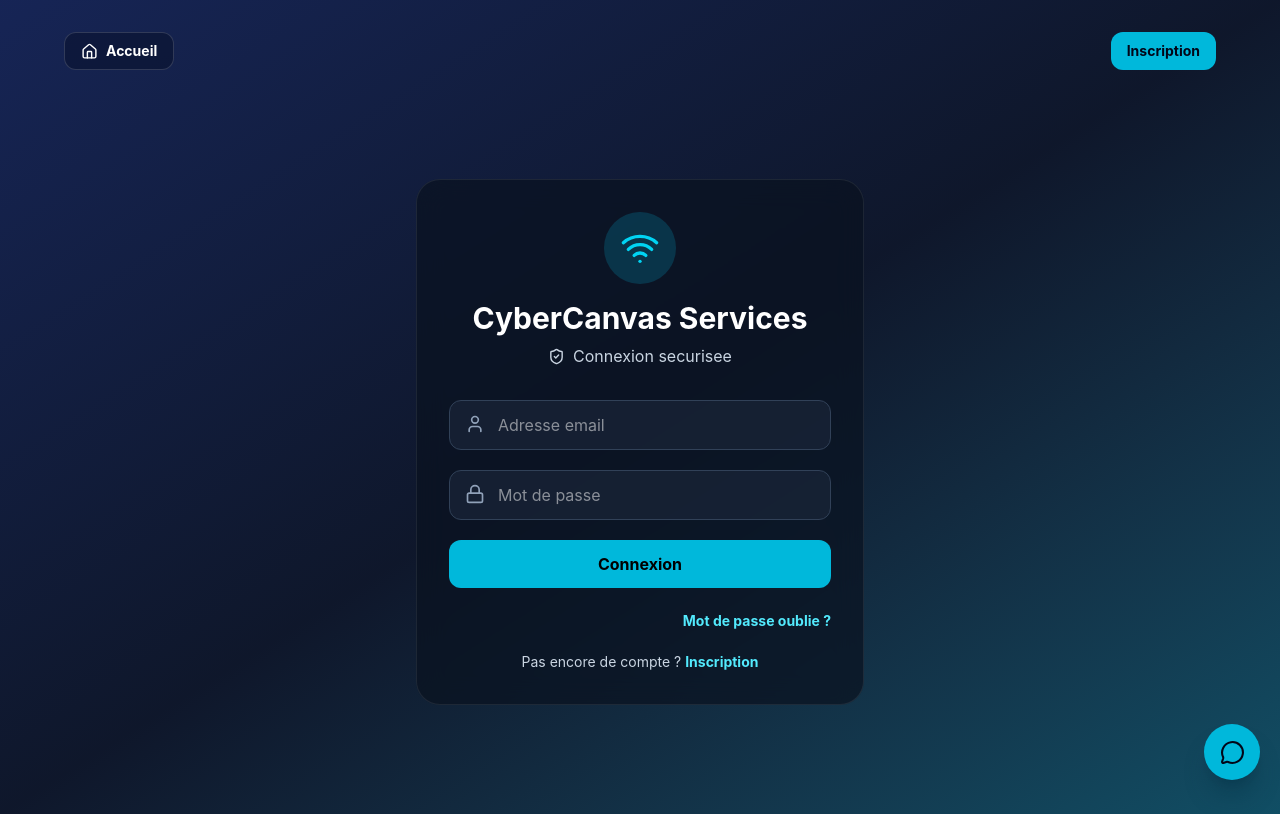
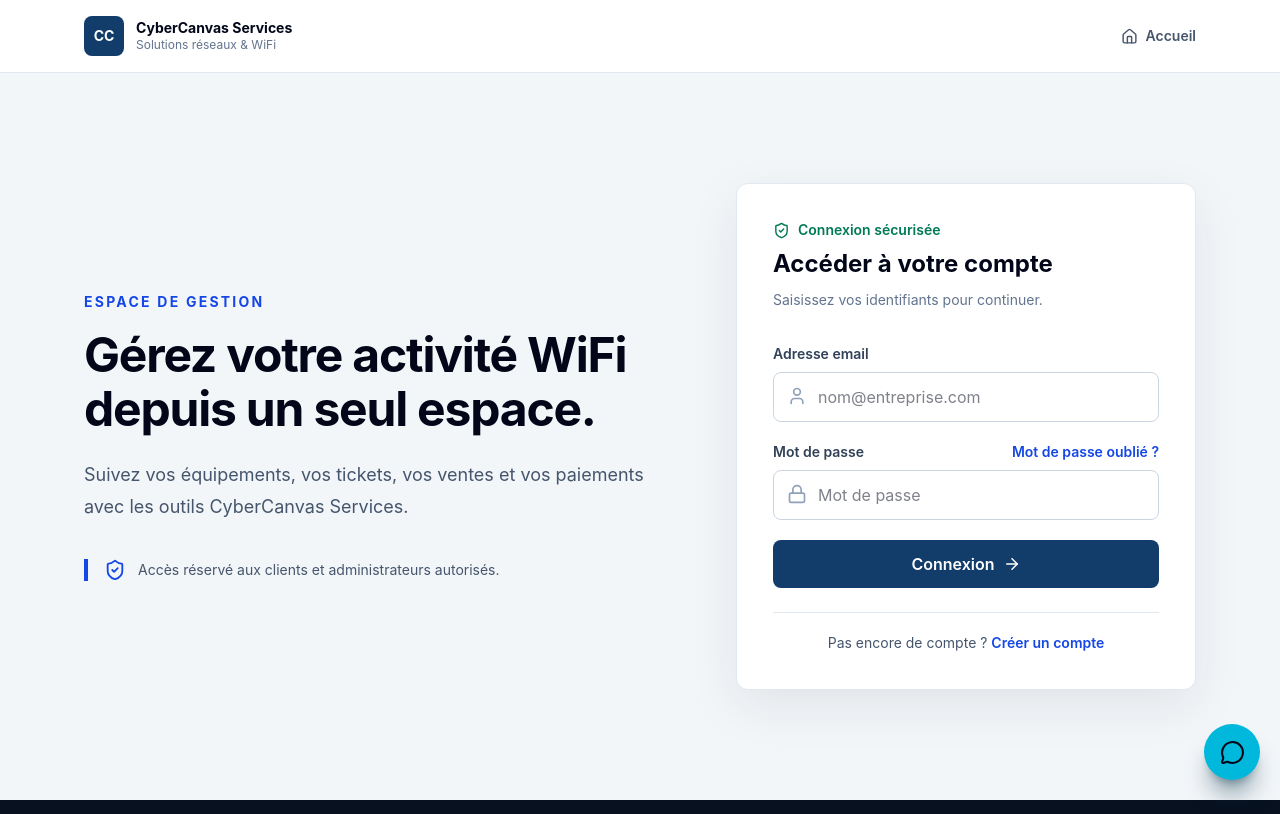
Before and after one commit to cybercanvasservices-sys/cybercanvas-services, a Next.js app: page /login in a window 1280 px wide. Built offline with nearby package versions, Linux system fonts and the light colour scheme.

Commit message:
Redesign the login page

```diff
--- a/app/login/page.tsx
+++ b/app/login/page.tsx
@@ -3,8 +3,7 @@
 import Link from "next/link";
 import { FormEvent, Suspense, useState } from "react";
 import { useRouter, useSearchParams } from "next/navigation";
-import { motion } from "framer-motion";
-import { Home, Lock, RefreshCcw, ShieldCheck, User, Wifi } from "lucide-react";
+import { ArrowRight, Home, Lock, RefreshCcw, ShieldCheck, User } from "lucide-react";
 
 export default function LoginPage() {
   return (
@@ -17,13 +16,13 @@
 function LoginContent() {
   const router = useRouter();
   const searchParams = useSearchParams();
-  const nextUrl = searchParams.get("next") || "/dashboard";
+  const nextUrl = searchParams?.get("next") || "/dashboard";
 
   const [email, setEmail] = useState("");
   const [password, setPassword] = useState("");
   const [error, setError] = useState("");
   const [info, setInfo] = useState(
-    searchParams.get("reason") === "inactive"
+    searchParams?.get("reason") === "inactive"
       ? "Votre session a expire pour cause d'inactivite. Reconnectez-vous pour continuer."
       : ""
   );
@@ -98,26 +97,43 @@
   return (
     <LoginShell>
       <form className="space-y-5" onSubmit={handleSubmit}>
-        <div className="relative">
-          <User className="absolute left-4 top-3.5 h-5 w-5 text-slate-400" />
+        <div>
+          <label htmlFor="email" className="mb-2 block text-sm font-semibold text-slate-700">
+            Adresse email
+          </label>
+          <div className="relative">
+          <User className="absolute left-3.5 top-3.5 h-5 w-5 text-slate-400" />
           <input
+            id="email"
             type="email"
             value={email}
             onChange={(event) => setEmail(event.target.value)}
-            placeholder="Adresse email"
-            className="w-full rounded-xl border border-slate-700 bg-slate-800/60 py-3 pl-12 pr-4 text-white outline-none focus:border-cyan-500"
+            placeholder="nom@entreprise.com"
+            className="w-full rounded-lg border border-slate-300 bg-white py-3 pl-11 pr-4 text-slate-950 outline-none focus:border-blue-700 focus:ring-2 focus:ring-blue-100"
           />
+          </div>
         </div>
 
-        <div className="relative">
-          <Lock className="absolute left-4 top-3.5 h-5 w-5 text-slate-400" />
+        <div>
+          <div className="mb-2 flex items-center justify-between gap-3">
+            <label htmlFor="password" className="text-sm font-semibold text-slate-700">
+              Mot de passe
+            </label>
+            <Link href="/mot-de-passe-oublie" className="text-sm font-semibold text-blue-700 hover:underline">
+              Mot de passe oublié ?
+            </Link>
+          </div>
+          <div className="relative">
+          <Lock className="absolute left-3.5 top-3.5 h-5 w-5 text-slate-400" />
           <input
+            id="password"
             type="password"
             value={password}
             onChange={(event) => setPassword(event.target.value)}
             placeholder="Mot de passe"
-            className="w-full rounded-xl border border-slate-700 bg-slate-800/60 py-3 pl-12 pr-4 text-white outline-none focus:border-cyan-500"
+            className="w-full rounded-lg border border-slate-300 bg-white py-3 pl-11 pr-4 text-slate-950 outline-none focus:border-blue-700 focus:ring-2 focus:ring-blue-100"
           />
+          </div>
         </div>
 
         {error && (
@@ -135,19 +151,11 @@
         <button
           type="submit"
           disabled={loading}
-          className="w-full rounded-xl bg-cyan-500 py-3 font-bold text-black transition hover:bg-cyan-400 disabled:cursor-not-allowed disabled:opacity-60"
+          className="flex w-full items-center justify-center gap-2 rounded-lg bg-[#123d6b] py-3 font-semibold text-white hover:bg-[#0c2f55] disabled:cursor-not-allowed disabled:opacity-60"
         >
           {loading ? "Connexion..." : "Connexion"}
+          {!loading && <ArrowRight size={18} />}
         </button>
-
-        <div className="text-right">
-          <Link
-            href="/mot-de-passe-oublie"
-            className="text-sm font-bold text-cyan-300 hover:text-cyan-100"
-          >
-            Mot de passe oublie ?
-          </Link>
-        </div>
 
         {needsVerification && (
           <button
@@ -162,11 +170,11 @@
         )}
       </form>
 
-      <div className="mt-5 grid gap-3 text-center text-sm text-slate-300">
+      <div className="mt-6 border-t border-slate-200 pt-5 text-center text-sm text-slate-600">
         <p>
           Pas encore de compte ?{" "}
-          <Link href="/register" className="font-bold text-cyan-300 hover:text-cyan-200">
-            Inscription
+          <Link href="/register" className="font-semibold text-blue-700 hover:underline">
+            Créer un compte
           </Link>
         </p>
       </div>
@@ -180,53 +188,54 @@
   children?: React.ReactNode;
 }) {
   return (
-    <div className="min-h-screen bg-gradient-to-br from-blue-950 via-slate-900 to-cyan-900 p-4">
-
-      <div className="mx-auto flex w-full max-w-6xl justify-between gap-4 py-4">
+    <div className="min-h-screen bg-[#f3f6f9]">
+      <div className="border-b border-slate-200 bg-white">
+      <div className="mx-auto flex w-full max-w-6xl items-center justify-between gap-4 px-5 py-4">
+        <Link href="/" className="flex items-center gap-3 text-slate-950">
+          <span className="flex h-10 w-10 items-center justify-center rounded-lg bg-[#123d6b] text-sm font-bold text-white">CC</span>
+          <span>
+            <span className="block text-sm font-bold leading-tight">CyberCanvas Services</span>
+            <span className="block text-xs text-slate-500">Solutions réseaux & WiFi</span>
+          </span>
+        </Link>
         <Link
           href="/"
-          className="inline-flex items-center gap-2 rounded-xl border border-white/15 bg-slate-950/35 px-4 py-2 text-sm font-bold text-white hover:border-cyan-300"
+          className="inline-flex items-center gap-2 text-sm font-semibold text-slate-600 hover:text-blue-700"
         >
           <Home size={17} />
           Accueil
         </Link>
-        <Link
-          href="/register"
-          className="inline-flex items-center gap-2 rounded-xl bg-cyan-500 px-4 py-2 text-sm font-bold text-slate-950 hover:bg-cyan-300"
-        >
-          Inscription
-        </Link>
+      </div>
       </div>
 
-      <div className="flex min-h-[calc(100vh-88px)] items-center justify-center">
-        <motion.div
-          initial={{ opacity: 0, y: 40 }}
-          animate={{ opacity: 1, y: 0 }}
-          transition={{ duration: 0.6 }}
-          className="w-full max-w-md"
-        >
-          <div className="glass rounded-3xl border border-cyan-500/20 p-8">
-            <div className="mb-8 text-center">
-              <div className="mb-4 flex justify-center">
-                <div className="rounded-full bg-cyan-500/20 p-4">
-                  <Wifi className="h-10 w-10 text-cyan-400" />
-                </div>
-              </div>
+      <main className="mx-auto grid min-h-[calc(100vh-73px)] w-full max-w-6xl items-center gap-12 px-5 py-12 lg:grid-cols-[1fr_460px]">
+        <section className="hidden max-w-xl lg:block">
+          <p className="mb-4 text-sm font-bold uppercase tracking-[0.16em] text-blue-700">Espace de gestion</p>
+          <h1 className="text-5xl font-bold leading-[1.12] tracking-tight text-slate-950">
+            Gérez votre activité WiFi depuis un seul espace.
+          </h1>
+          <p className="mt-6 text-lg leading-8 text-slate-600">
+            Suivez vos équipements, vos tickets, vos ventes et vos paiements avec les outils CyberCanvas Services.
+          </p>
+          <div className="mt-9 flex items-center gap-3 border-l-4 border-blue-700 pl-4 text-sm text-slate-600">
+            <ShieldCheck className="text-blue-700" size={22} />
+            Accès réservé aux clients et administrateurs autorisés.
+          </div>
+        </section>
 
-              <h1 className="text-3xl font-bold text-white">
-                CyberCanvas Services
-              </h1>
-
-              <p className="mt-2 flex items-center justify-center gap-2 text-slate-300">
+        <section className="w-full rounded-xl border border-slate-200 bg-white p-7 shadow-[0_16px_50px_rgba(15,23,42,0.08)] sm:p-9">
+            <div className="mb-8">
+              <p className="mb-2 flex items-center gap-2 text-sm font-semibold text-emerald-700">
                 <ShieldCheck size={17} />
-                Connexion securisee
+                Connexion sécurisée
               </p>
+              <h2 className="text-2xl font-bold text-slate-950">Accéder à votre compte</h2>
+              <p className="mt-2 text-sm leading-6 text-slate-500">Saisissez vos identifiants pour continuer.</p>
             </div>
 
             {children}
-          </div>
-        </motion.div>
-      </div>
+        </section>
+      </main>
     </div>
   );
 }
```
